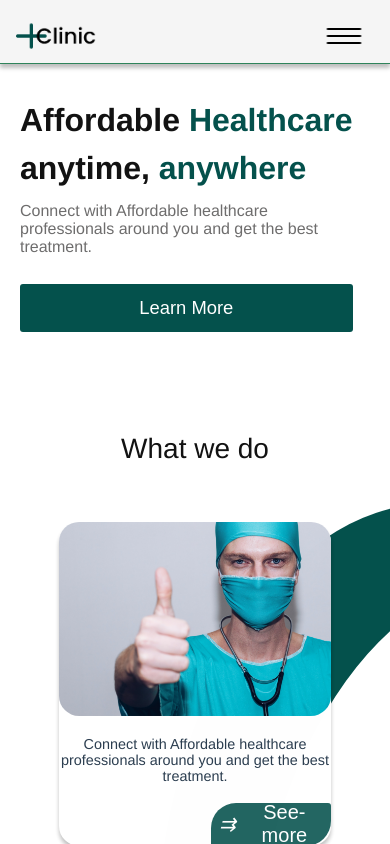
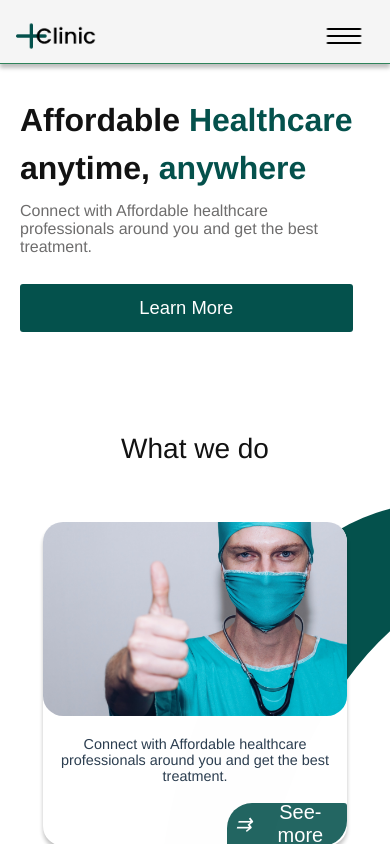
Before and after one commit to Kichotee/clinicplus, a Vue app: page / in a window 390 px wide. Shown: the top 844 px of the page. Built offline with nearby package versions, Linux system fonts and the light colour scheme.

Commit message:
card-size modified

```diff
--- a/src/components/pageThree.vue
+++ b/src/components/pageThree.vue
@@ -370,7 +370,7 @@ h4 {
     }
 
     .card {
-        width: 16.875rem;
+        width: 18.875rem;
         height: 249px;
     }
 
--- a/src/components/pageTwo.vue
+++ b/src/components/pageTwo.vue
@@ -287,7 +287,7 @@ span .white-circle {
     }
 
     .slide-card {
-        width: 17rem;
+        width: 19rem;
         height: 20.25rem;
         background: #FFFFFF;
         border-radius: 20px;
```
